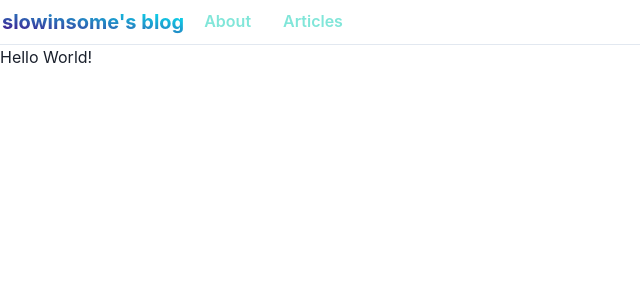
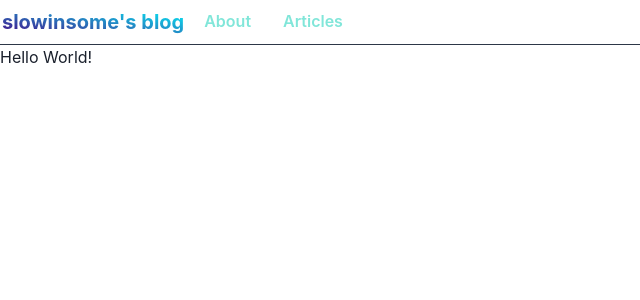
Before and after one commit to slowinsome/blog-develop, a Next.js app: page / in a window 1280 px wide. Shown: the top 300 px of the page, without its empty margins (0-640 px from the left). Built offline with nearby package versions, Linux system fonts and the light colour scheme.

Commit message:
Change border color on dark mode

```diff
--- a/src/features/blog-layout/BlogHeader.tsx
+++ b/src/features/blog-layout/BlogHeader.tsx
@@ -14,6 +14,7 @@
 import Link from "next/link";
 import React from "react";
 import { Menu } from "styled-icons/material";
+import { mode } from "@chakra-ui/theme-tools";
 
 const menuItems = [
   {
@@ -72,7 +73,7 @@
       align="center"
       borderBottom="solid"
       borderBottomWidth="thin"
-      borderBottomColor="gray.200"
+      borderBottomColor={mode("gray.200", "gray.700")({ colorMode })}
       p="2px"
     >
       <Box display={{ base: "block", sm: "none" }}>
```
